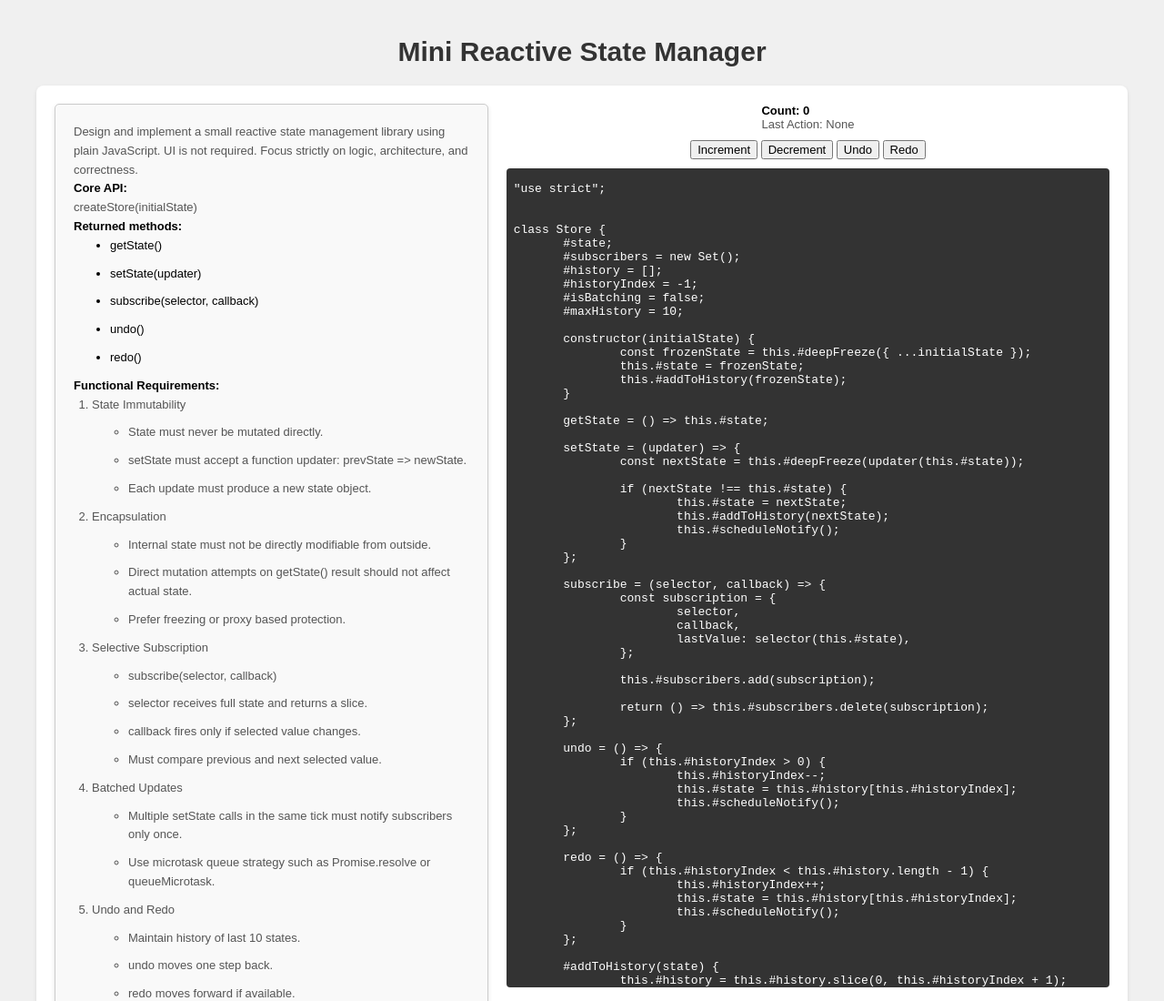
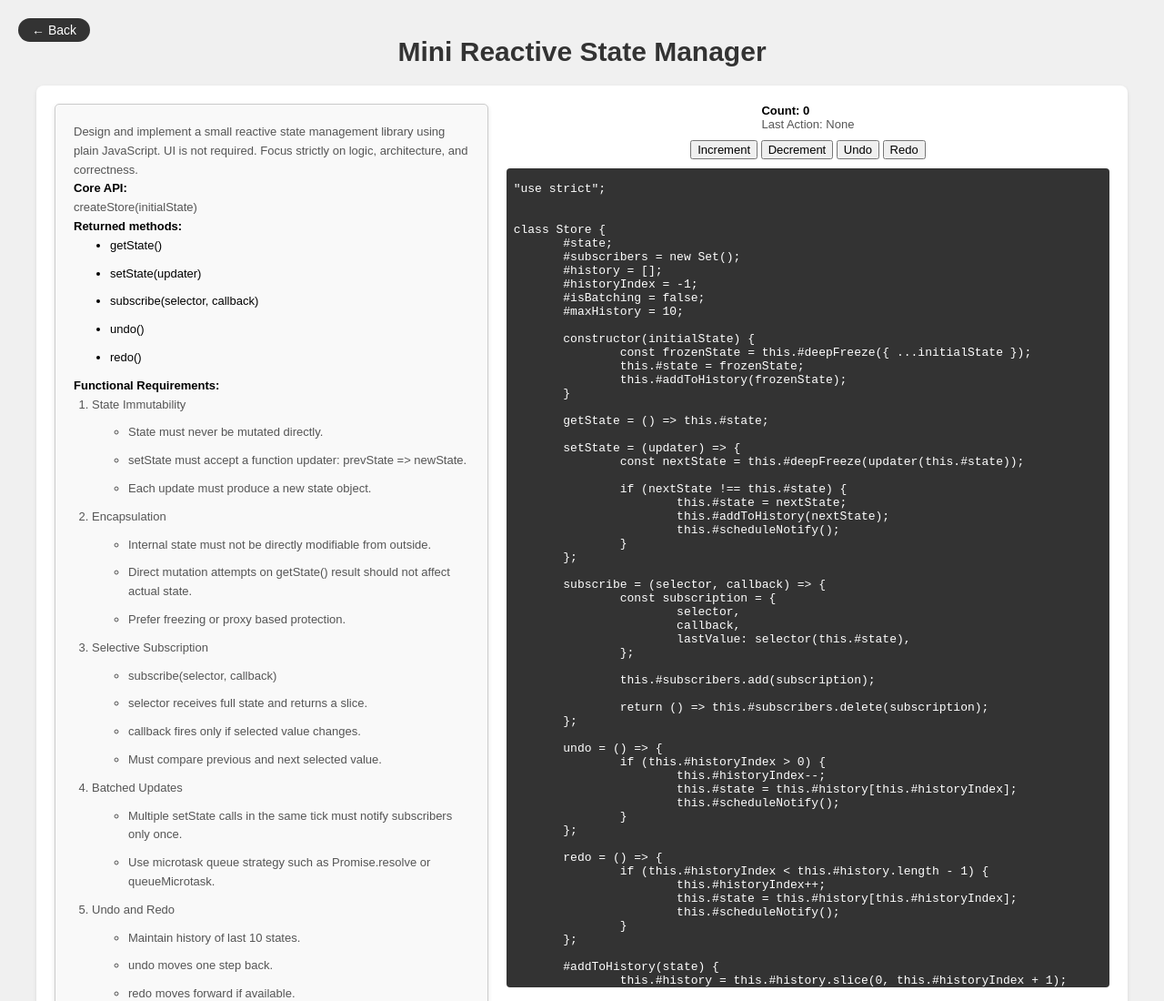
Before and after one commit to Anchal789/Javascript-Learning, a plain HTML site: page mini-reactive-state-manager/index.html in a window 1280 px wide. Shown: the top 1100 px of the page at 91% size. Drawn offline with Linux system fonts and the light colour scheme.

Commit message:
feat: add back navigation and training projects section
- Add "Back" link to mini-reactive-state-manager page for easier navigation
- Create new "Training Projects" section on main page to organize projects
- Add Mini Reactive State Manager project to the training section
- Improve HTML formatting for better readability in project descriptions

```diff
--- a/mini-reactive-state-manager/index.html
+++ b/mini-reactive-state-manager/index.html
@@ -264,6 +264,22 @@
         </pre>
 			</div>
 		</div>
+		<a
+			href="../index.html"
+			style="
+				position: absolute;
+				top: 20px;
+				left: 20px;
+				z-index: 100;
+				background: #333;
+				color: white;
+				padding: 5px 15px;
+				text-decoration: none;
+				border-radius: 20px;
+				font-size: 14px;
+			"
+			>← Back</a
+		>
 		<script src="script.js"></script>
 	</body>
 </html>
```
Also changed, not shown: index.html (+25 -4 lines).
